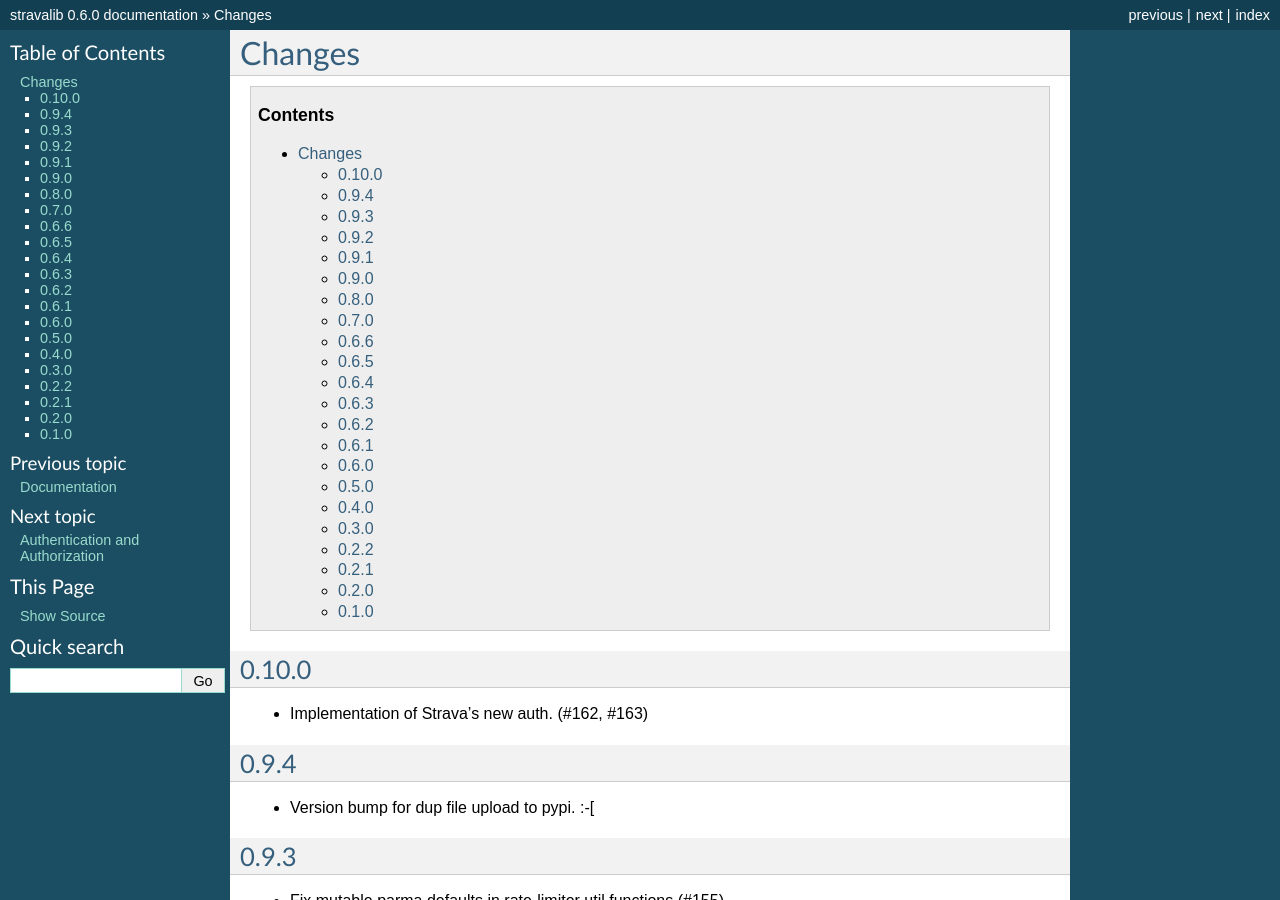
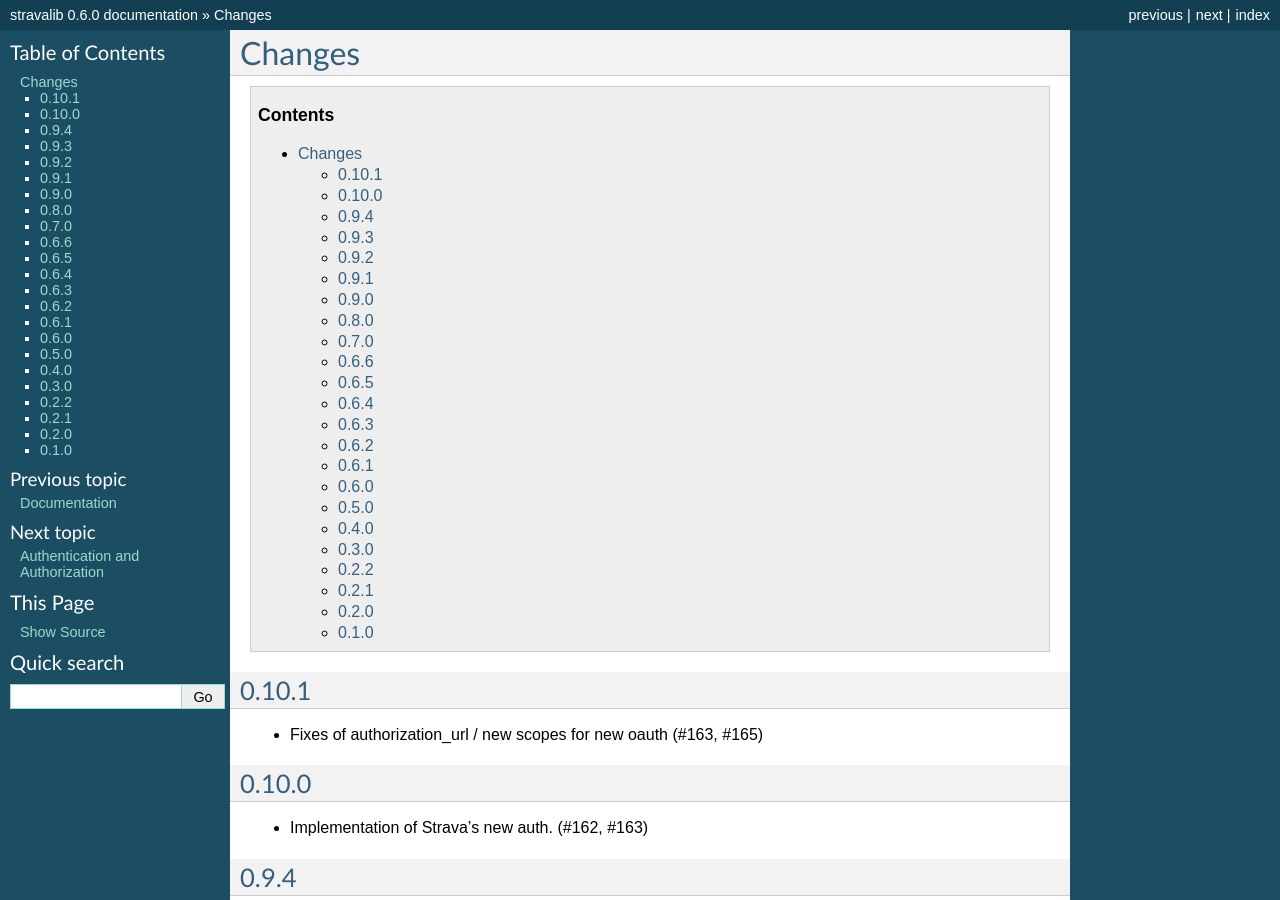
Before and after one commit to stravalib/stravalib, a Sphinx documentation site: the page built from docs/news.rst, in a window 1280 px wide and 900 px high. Built offline with Sphinx 7.4.7, drawn with Linux system fonts in a browser that asks for light colours.

Commit message:
Bumping version.

```diff
--- a/docs/news.rst
+++ b/docs/news.rst
@@ -2,6 +2,10 @@ Changes
 =======
 
 .. contents::
+
+0.10.1
+------
+* Fixes of authorization_url / new scopes for new oauth (#163, #165)
 
 0.10.0
 ------
--- a/setup.py
+++ b/setup.py
@@ -5,7 +5,7 @@ import warnings
 
 from setuptools import setup, find_packages
 
-version = '0.10.0'
+version = '0.10.1'
 
 def parse_requirements(filename):
     """ load requirements from a pip requirements file """
```
